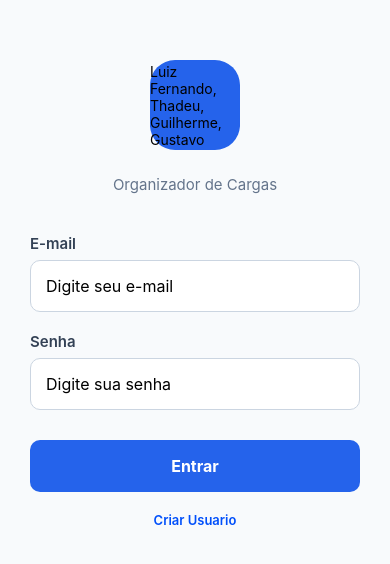
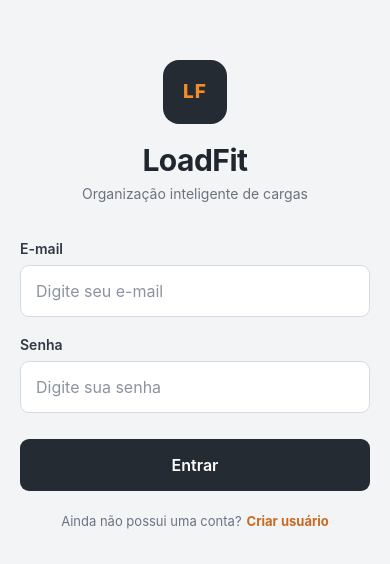
Before and after one commit to Luiz-Fernando06/LoadFit, a React Native app: screen /Login in a window 390 px wide. Shown: the part 128-692 px from the top of the page. Built offline with nearby package versions, Linux system fonts and the light colour scheme.

Commit message:
Personalizando

```diff
--- a/src/telas/TelaLogin.js
+++ b/src/telas/TelaLogin.js
@@ -1,44 +1,41 @@
-//O useState é usado para armazenar valores que mudam enquanto o app esta sendo usado
+// O useState é usado para armazenar valores que mudam enquanto o app está sendo usado.
 import { useState } from "react";
 
 import {
-    //Serve para gerar container (montar layout)
     View,
-
-    //Serve para gerar textos
     Text,
-
-    //Serve para receber entrada do usuario
     TextInput,
-
-    //Serve para dizer que esse componente pode ser clicado, direcionando para algo
     Pressable,
-
-    //Serve para criar os estilos CSS no react-native
     StyleSheet,
-
-    //Monta uma caixa de aviso nativo do celular
     Alert,
-
-    //Serve para impedir que o teclado virtual do celular fique em cima dos campos da tela.
     KeyboardAvoidingView,
-
-    //Serve para descobrir em qual S.O o app esta rodando
-    Platform
+    Platform,
+    ScrollView,
+    useWindowDimensions
 } from "react-native";
 
-//Biblioteca para responsividade da tela do app, para não ocupar a barra de status e a de navegação
+// Evita que o conteúdo fique embaixo da barra de status
+// e da área de navegação do celular.
 import { SafeAreaView } from "react-native-safe-area-context";
 
-//Esse componente pode ser importado por outro arquivo
-export default function TelaLogin({ navigation  }) {
+
+export default function TelaLogin({ navigation }) {
 
     const [email, setEmail] = useState("");
     const [senha, setSenha] = useState("");
 
+    // Retorna a largura atual da tela.
+    // Muda automaticamente caso a janela seja redimensionada.
+    const { width } = useWindowDimensions();
+
+    // Consideramos desktop/tablet telas maiores que 768px.
+    const isDesktop = width >= 768;
+
+
     function entrar() {
 
         if (!email.trim() || !senha.trim()) {
+
             Alert.alert(
                 "Campos obrigatórios",
                 "Preencha o e-mail e a senha."
@@ -50,138 +47,330 @@ export default function TelaLogin({ navigation  }) {
         navigation.replace("Menu");
     }
 
-    return(
+
+    return (
 
         <SafeAreaView style={styles.container}>
-            <KeyboardAvoidingView style={styles.content}
-            behavior={Platform.OS === "ios" ? "padding" : undefined}>
+
+            <KeyboardAvoidingView
+                style={styles.keyboardContainer}
+                behavior={Platform.OS === "ios" ? "padding" : undefined}
+            >
+
+                <ScrollView
+                    contentContainerStyle={styles.scrollContent}
+                    keyboardShouldPersistTaps="handled"
+                >
+
+                    <View
+                        style={[
+                            styles.content,
+                            isDesktop && styles.contentDesktop
+                        ]}
+                    >
+
+                        {/* Identidade do sistema */}
+                        <View style={styles.header}>
 
                             <View style={styles.logo}>
-                    <Text style={styles.logoText}>Luiz Fernando,
-            Thadeu,
-            Guilherme,
-            Gustavo</Text>
+
+                                <Text style={styles.logoIcon}>
+                                    LF
+                                </Text>
+
                             </View>
 
-                <Text style={styles.subtitulo}>
-                    Organizador de Cargas
+                            <Text style={styles.nomeSistema}>
+                                LoadFit
                             </Text>
 
+                            <Text style={styles.subtitulo}>
+                                Organização inteligente de cargas
+                            </Text>
+
+                        </View>
+
+
+                        {/* Formulário */}
                         <View style={styles.form}>
-                    <Text style={styles.label}>E-mail</Text>
+
+                            <View style={styles.campo}>
+
+                                <Text style={styles.label}>
+                                    E-mail
+                                </Text>
 
                                 <TextInput
                                     style={styles.input}
                                     placeholder="Digite seu e-mail"
+                                    placeholderTextColor="#8B949E"
                                     keyboardType="email-address"
                                     autoCapitalize="none"
+                                    autoCorrect={false}
                                     value={email}
                                     onChangeText={setEmail}
                                 />
 
+                            </View>
 
-                    <Text style={styles.label}>Senha</Text>
+
+                            <View style={styles.campo}>
+
+                                <Text style={styles.label}>
+                                    Senha
+                                </Text>
 
                                 <TextInput
                                     style={styles.input}
                                     placeholder="Digite sua senha"
+                                    placeholderTextColor="#8B949E"
                                     secureTextEntry
                                     value={senha}
                                     onChangeText={setSenha}
                                 />
 
+                            </View>
 
-                    <Pressable style={styles.botao} onPress={entrar}>
-                        <Text style={styles.textoBotao}>Entrar</Text>
+
+                            <Pressable
+                                style={({ pressed }) => [
+                                    styles.botao,
+                                    pressed && styles.botaoPressionado
+                                ]}
+                                onPress={entrar}
+                            >
+
+                                <Text style={styles.textoBotao}>
+                                    Entrar
+                                </Text>
+
                             </Pressable>
 
-                    <Pressable>
-                      <Text style={styles.botaoCadastro} onPress={() => navigation.navigate("Cadastro")}>Criar Usuario</Text>
+
+                            <View style={styles.areaCadastro}>
+
+                                <Text style={styles.textoCadastro}>
+                                    Ainda não possui uma conta?
+                                </Text>
+
+                                <Pressable
+                                    onPress={() =>
+                                        navigation.navigate("Cadastro")
+                                    }
+                                >
+
+                                    <Text style={styles.botaoCadastro}>
+                                        Criar usuário
+                                    </Text>
+
                                 </Pressable>
 
                             </View>
 
+                        </View>
+
+                    </View>
+
+                </ScrollView>
+
             </KeyboardAvoidingView>
+
         </SafeAreaView>
+    );
+}
 
-    );
-};
 
 const styles = StyleSheet.create({
 
+    // Tela inteira
     container: {
         flex: 1,
-    backgroundColor: "#F8FAFC"
+        backgroundColor: "#F3F4F6"
     },
 
-  content: {
-    flex: 1,
-    justifyContent: "center",
-    paddingHorizontal: 30
+
+    keyboardContainer: {
+        flex: 1
     },
 
+
+    // Permite centralizar verticalmente,
+    // mas continua funcionando caso a tela seja pequena.
+    scrollContent: {
+        flexGrow: 1,
+        justifyContent: "center",
+        paddingVertical: 40,
+        paddingHorizontal: 20
+    },
+
+
+    // Container principal.
+    // width 100% para celular.
+    content: {
+        width: "100%",
+        maxWidth: 440,
+        alignSelf: "center"
+    },
+
+
+    // Pequena adaptação exclusiva para telas maiores.
+    contentDesktop: {
+        paddingHorizontal: 10
+    },
+
+
+    header: {
+        alignItems: "center",
+        marginBottom: 38
+    },
+
+
+    // Símbolo simples da marca.
     logo: {
-    width: 90,
-    height: 90,
-    borderRadius: 25,
-    backgroundColor: "#2563EB",
+        width: 64,
+        height: 64,
+
+        borderRadius: 16,
+
+        backgroundColor: "#252B33",
+
         justifyContent: "center",
         alignItems: "center",
-    alignSelf: "center",
-    marginBottom: 20
+
+        marginBottom: 18
     },
 
+
+    logoIcon: {
+        color: "#F28C28",
+
+        fontSize: 19,
+        fontWeight: "800",
+
+        letterSpacing: 1
+    },
+
+
+    nomeSistema: {
+        fontSize: 30,
+
+        fontWeight: "700",
+
+        color: "#20262E",
+
+        letterSpacing: -0.5
+    },
+
+
     subtitulo: {
-    fontSize: 15,
+        fontSize: 14,
+
+        color: "#6B7280",
+
         textAlign: "center",
-    color: "#64748B",
-    marginTop: 5,
-    marginBottom: 40
+
+        marginTop: 7
     },
+
 
     form: {
         width: "100%"
     },
 
-  label: {
-    fontSize: 15,
-    fontWeight: "600",
-    color: "#334155",
-    marginBottom: 7
+
+    campo: {
+        marginBottom: 19
     },
 
-  input: {
-    height: 52,
-    borderWidth: 1,
-    borderColor: "#CBD5E1",
-    borderRadius: 10,
-    paddingHorizontal: 15,
-    backgroundColor: "#FFFFFF",
-    fontSize: 16,
-    marginBottom: 20
+
+    label: {
+        fontSize: 14,
+
+        fontWeight: "600",
+
+        color: "#303842",
+
+        marginBottom: 8
     },
 
+
+    input: {
+        width: "100%",
+
+        minHeight: 52,
+
+        borderWidth: 1,
+        borderColor: "#D5DAE0",
+
+        borderRadius: 9,
+
+        paddingHorizontal: 15,
+
+        backgroundColor: "#FFFFFF",
+
+        color: "#20262E",
+
+        fontSize: 16
+    },
+
+
     botao: {
-    height: 52,
-    backgroundColor: "#2563EB",
-    borderRadius: 10,
+        width: "100%",
+
+        minHeight: 52,
+
+        backgroundColor: "#252B33",
+
+        borderRadius: 9,
+
         justifyContent: "center",
         alignItems: "center",
-    marginTop: 10
+
+        marginTop: 7
     },
+
+
+    botaoPressionado: {
+        opacity: 0.85
+    },
+
 
     textoBotao: {
         color: "#FFFFFF",
+
         fontSize: 16,
-    fontWeight: "bold"
+
+        fontWeight: "600"
     },
 
+
+    areaCadastro: {
+        flexDirection: "row",
+
+        justifyContent: "center",
+        alignItems: "center",
+
+        flexWrap: "wrap",
+
+        marginTop: 22
+    },
+
+
+    textoCadastro: {
+        color: "#6B7280",
+
+        fontSize: 13,
+
+        marginRight: 5
+    },
+
+
     botaoCadastro: {
-    color: "#004ffa",
+        color: "#C96A22",
+
         fontSize: 13,
-    fontWeight: "600",
-    textAlign: "center",
-    marginTop: 20
+
+        fontWeight: "700"
     }
 
 });
```
Lines whose indentation alone changed are shown as unchanged.
